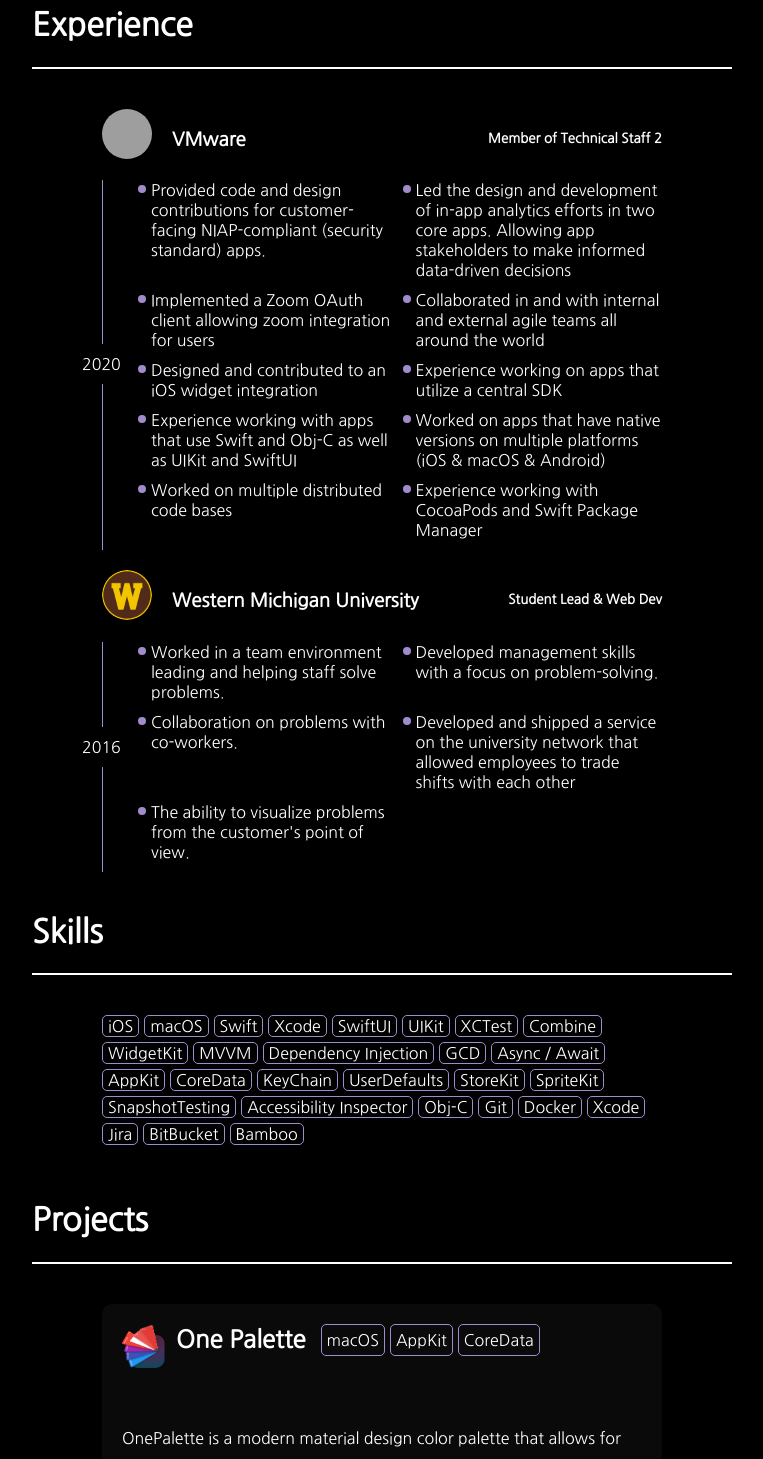
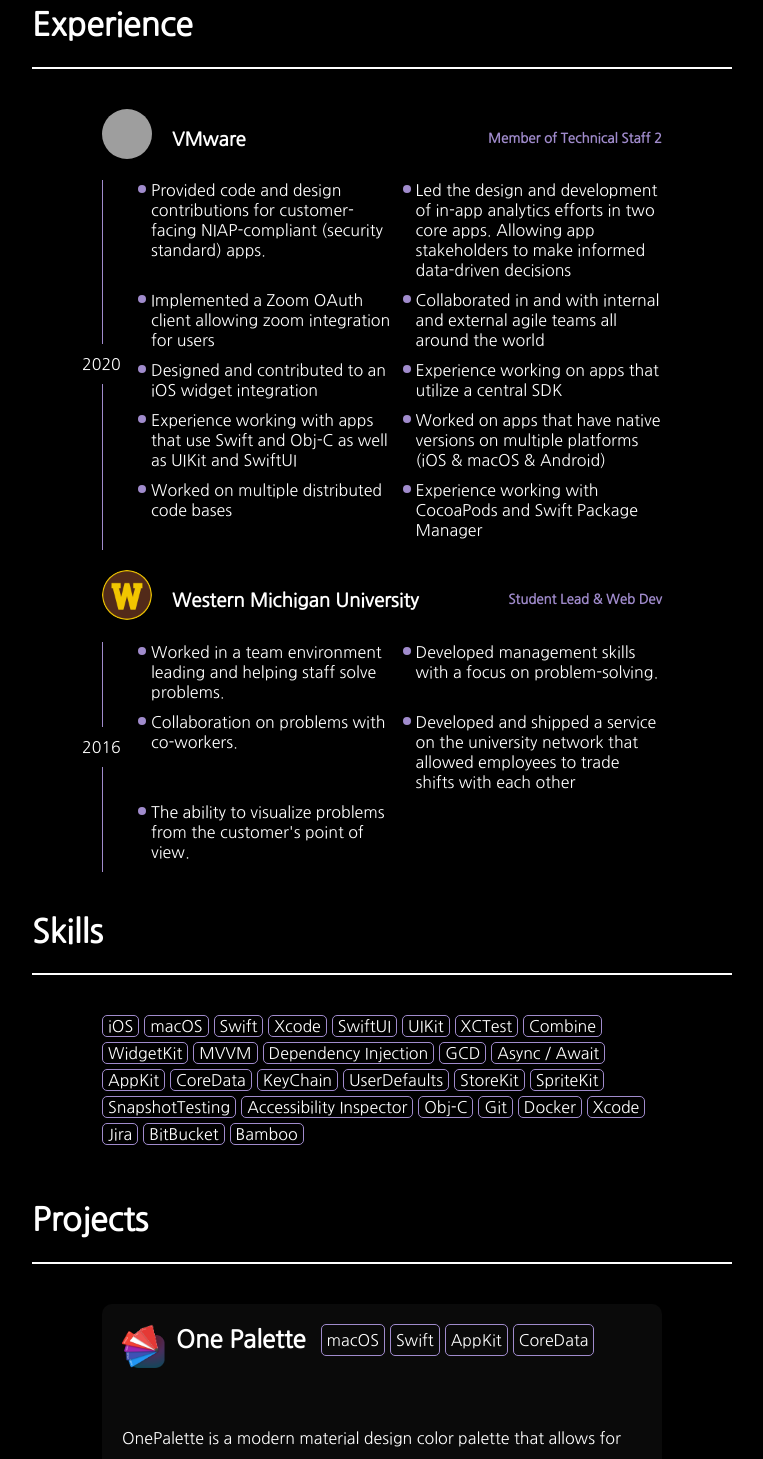
Before and after one commit to JoeManto/cv-joemanto.github.io, a React (Create React App) app: page / in a window 1280 px wide. Shown: the part 380-1839 px from the top of the page, without its empty margins (258-1021 px from the left). Built offline with nearby package versions, Linux system fonts and the light colour scheme; grey boxes are pictures that could not be loaded.

Commit message:
added accent color to job title

```diff
--- a/src/App.js
+++ b/src/App.js
@@ -32,7 +32,7 @@
             <RoundedImg src = {vmwLogo} size = {"50px"}></RoundedImg>
               <h3 style={{paddingLeft: "20px"}}>VMware</h3>
               <div style={{margin: "auto"}}></div>
-              <h5>Member of Technical Staff 2</h5>
+              <h5 style={{color: "#a08bccFF"}}>Member of Technical Staff 2</h5>
           </HStack>
           <Centered style = {{marginBottom: "20px", position: "relative"}}>
             <p style={{position: "absolute", top: "40%", left: "-30px", backgroundColor: "black", padding: "10px"}}>2020</p>
@@ -54,7 +54,7 @@
             <RoundedImg src = {wmLogo} size = {"50px"}></RoundedImg>
             <h3 style={{paddingLeft: "20px"}}>Western Michigan University</h3>
             <div style={{margin: "auto"}}></div>
-            <h5>Student Lead & Web Dev</h5>
+            <h5 style={{color: "#a08bccFF"}}>Student Lead & Web Dev</h5>
           </HStack>
           <Centered style = {{borderLeft: "", position: "relative"}}>
             <p style={{position: "absolute", top: "30%", left: "-30px", backgroundColor: "black", padding: "10px"}}>2016</p>
@@ -104,7 +104,7 @@
 
         <HeaderTitle name = {"Projects"}/>
         <SubPageContainer>
-          <Project image = {<RoundedImg src = {onePalLogo} size = {"44px"} notRounded = {true}/>} name = {"One Palette"} link = {"#/projects/onepalette"} labels = {["macOS", "AppKit", "CoreData"]}>
+          <Project image = {<RoundedImg src = {onePalLogo} size = {"44px"} notRounded = {true}/>} name = {"One Palette"} link = {"#/projects/onepalette"} labels = {["macOS",  "Swift", "AppKit", "CoreData"]}>
             <p>OnePalette is a modern material design color palette that
               allows for quick and intuitive color lookups. OnePalette was designed and
               implemented for frontend devs and UX designers in mind, allowing developers
```
